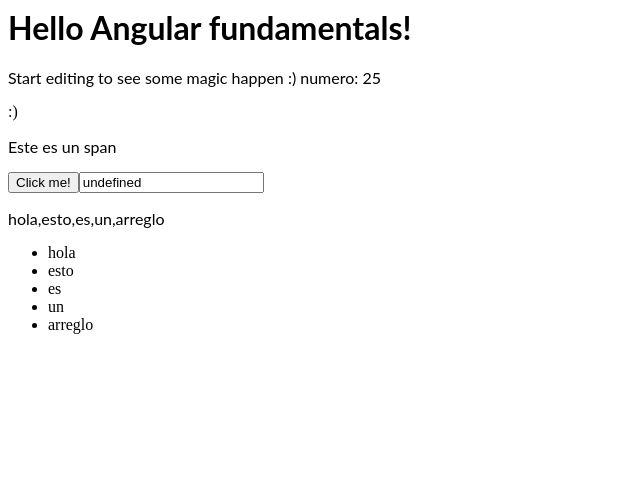
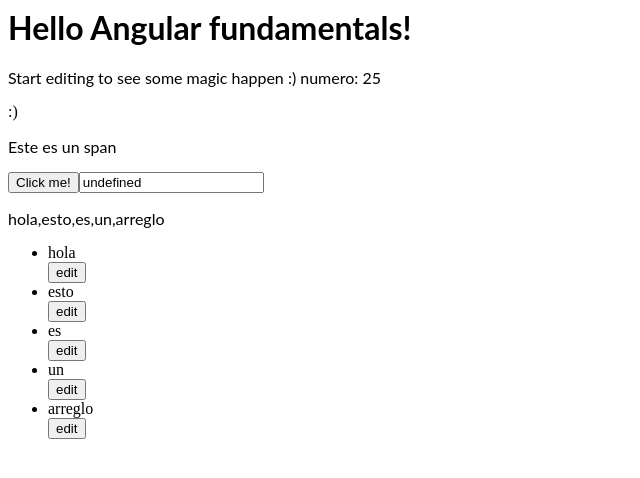
Before and after one commit to elkin0727/course-angular-fundamentals, an Angular app: page / in a window 1280 px wide. Shown: the top 478 px of the page, without its empty margins (0-640 px from the left). Built offline with nearby package versions, Linux system fonts and the light colour scheme.

Commit message:
5 files modified, 1 added

```diff
--- a/src/app/app.component.html
+++ b/src/app/app.component.html
@@ -13,6 +13,6 @@
 <p [innerHTML]="data"></p>
 <ul>
   <li *ngFor="let item of data">
-    <item [item] = "item" ></item>
+    <item (itemChange)= "refresh($event)" [item] = "item" ></item>
   </li>
 </ul>
--- a/src/app/app.component.ts
+++ b/src/app/app.component.ts
@@ -1,5 +1,5 @@
 import { Component } from '@angular/core';
-
+import { Item } from './model';
 
 @Component({
   selector: 'my-app',
@@ -36,4 +36,7 @@
     this.data = [...this.data,"adios"];
   }
 
+  refresh(event: Item){
+
+  }
 }
--- a/src/app/item/item.component.html
+++ b/src/app/item/item.component.html
@@ -1 +1,3 @@
-{{item}}
+<div *ngIf="!edit">{{item}}</div>
+<input *ngIf="edit" [(ngModel)]="item"/>
+<button (click)="onEdit()">{{ (edit)?'done':'edit'}}</button>
--- a/src/app/item/item.component.ts
+++ b/src/app/item/item.component.ts
@@ -1,16 +1,26 @@
-import { Component, Input } from '@angular/core';
+import { Component, Input, Output, EventEmitter } from '@angular/core';
 
 
 @Component({
   selector: 'item',
   templateUrl: './item.component.html',
-  styleUrls: ['./item.component.css']
+  styleUrls: ['./item.component.css'],
 })
 export class ItemComponent  {
 
   @Input() item;
 
+  @Output()
+  itemChange: EventEmitter<string> = new EventEmitter();
+
+  edit: boolean;
   constructor (){
-
+    this.edit = false;
+  }
+  onEdit(){
+  if (this.edit) {
+    this.itemChange.emit(this.item);
+  }
+  this.edit = !this.edit;
   }
 }
--- /dev/null
+++ b/src/app/model.ts
@@ -0,0 +1,4 @@
+export interface Item {
+  id: number,
+  name: string
+}
```
Also changed, not shown: src/app/itemModule/itemModule.module.ts (+6 -2 lines).
